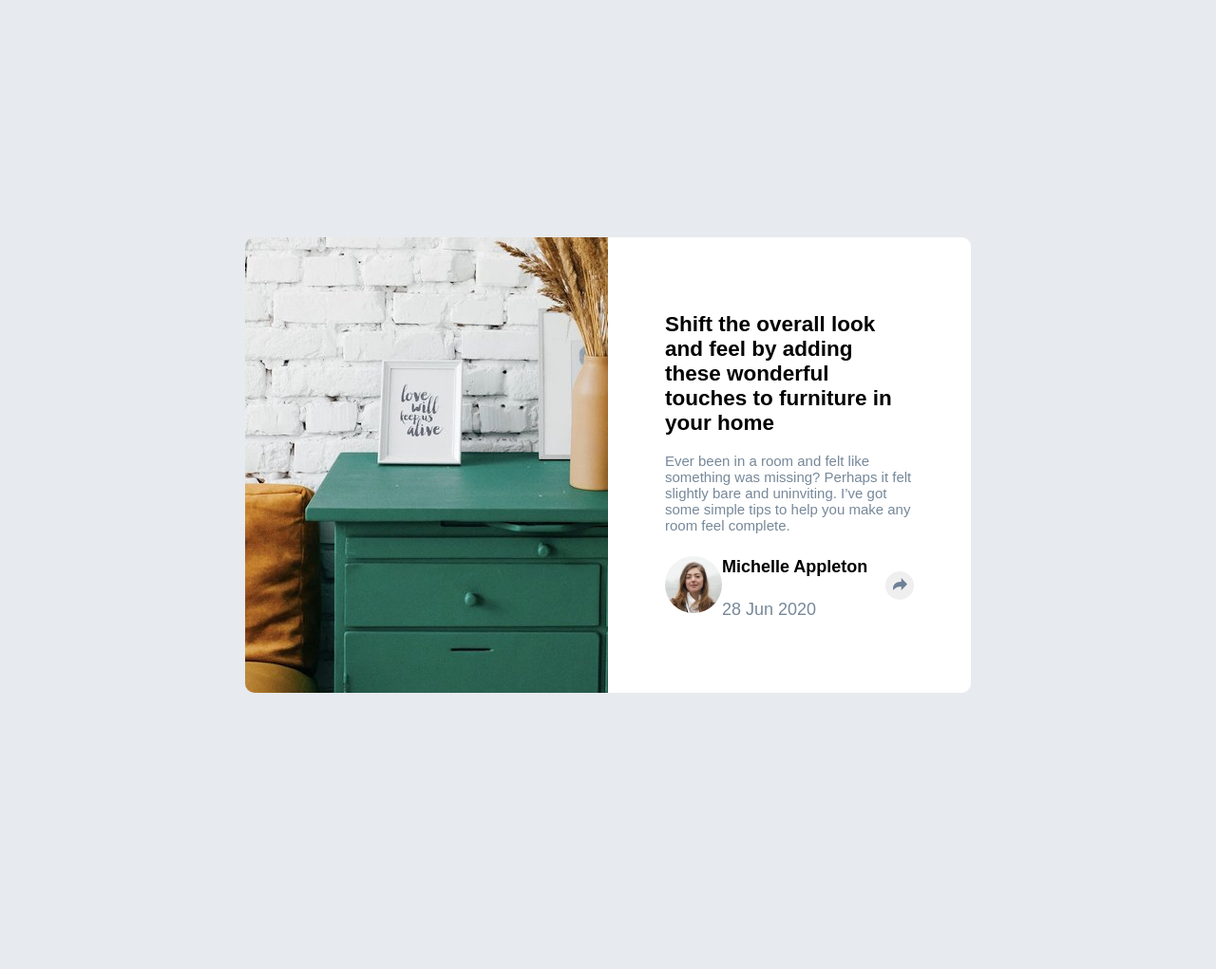
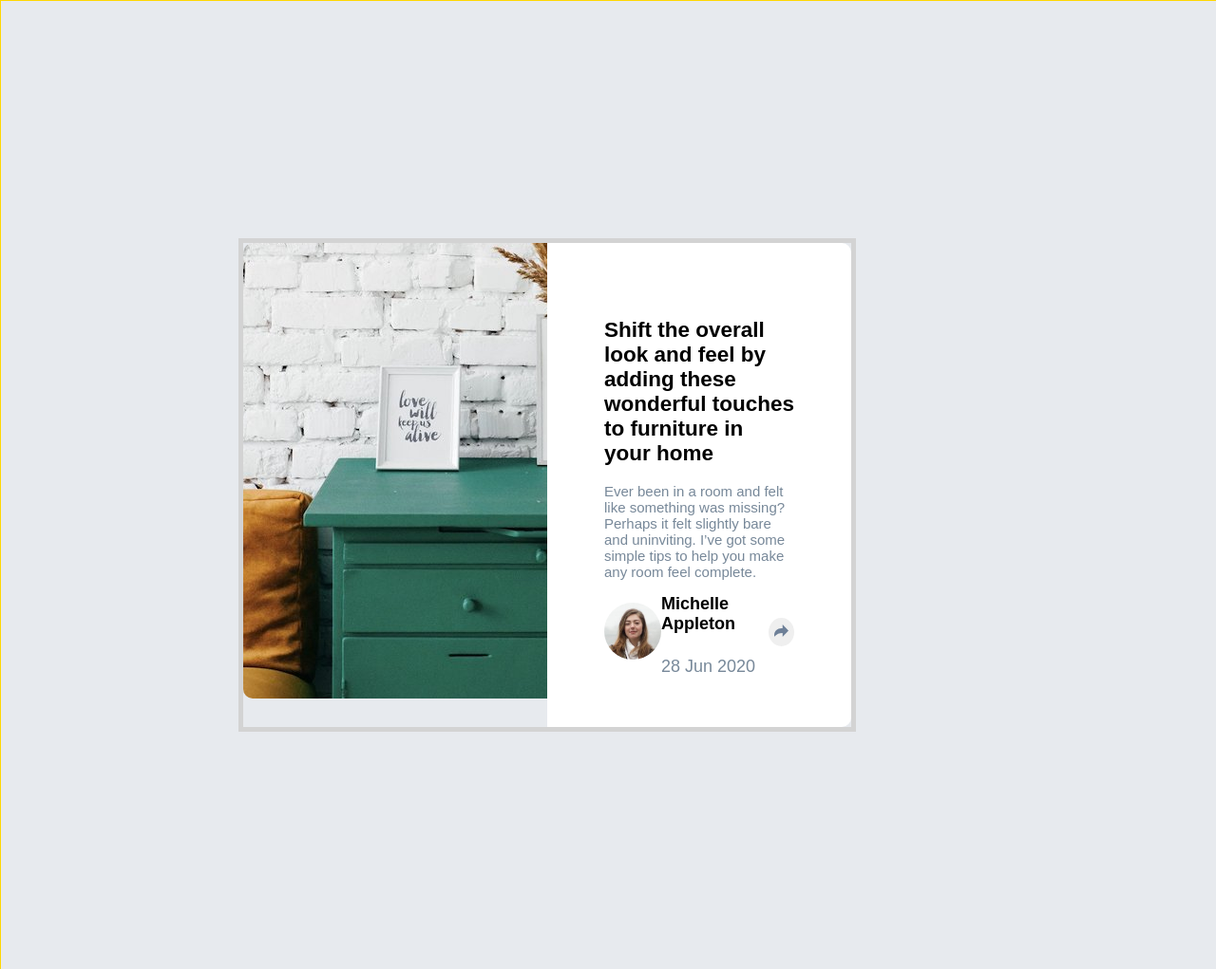
Before and after one commit to jthnyc/article-preview-component, a plain HTML site: page index.html in a window 1280 px wide. Shown: the whole page at 95% size. Before the commit the page ends 980 px from the top, so only its background shows below. Drawn offline with Linux system fonts and the light colour scheme.

Commit message:
working on container to address gap inbetween

```diff
--- a/style.css
+++ b/style.css
@@ -1,8 +1,11 @@
-html,
 body {
   background: rgb(231, 234, 238);
   font-family: "Karla", sans-serif;
   font-size: 15px;
+  min-width: 270px;
+  width: 100%;
+  border: 1px solid gold;
+  margin: 0px;
 }
 
 .preview-container {
@@ -10,8 +13,9 @@ body {
   grid-template-rows: auto;
   grid-template-columns: 50% 50%;
   margin: 250px;
-  border: 1px solid lightgray;
-  border-style: none;
+  border: 5px solid lightgray;
+  /* border-style: none; */
+  width: 50%;
 }
 
 .preview-image {
```
